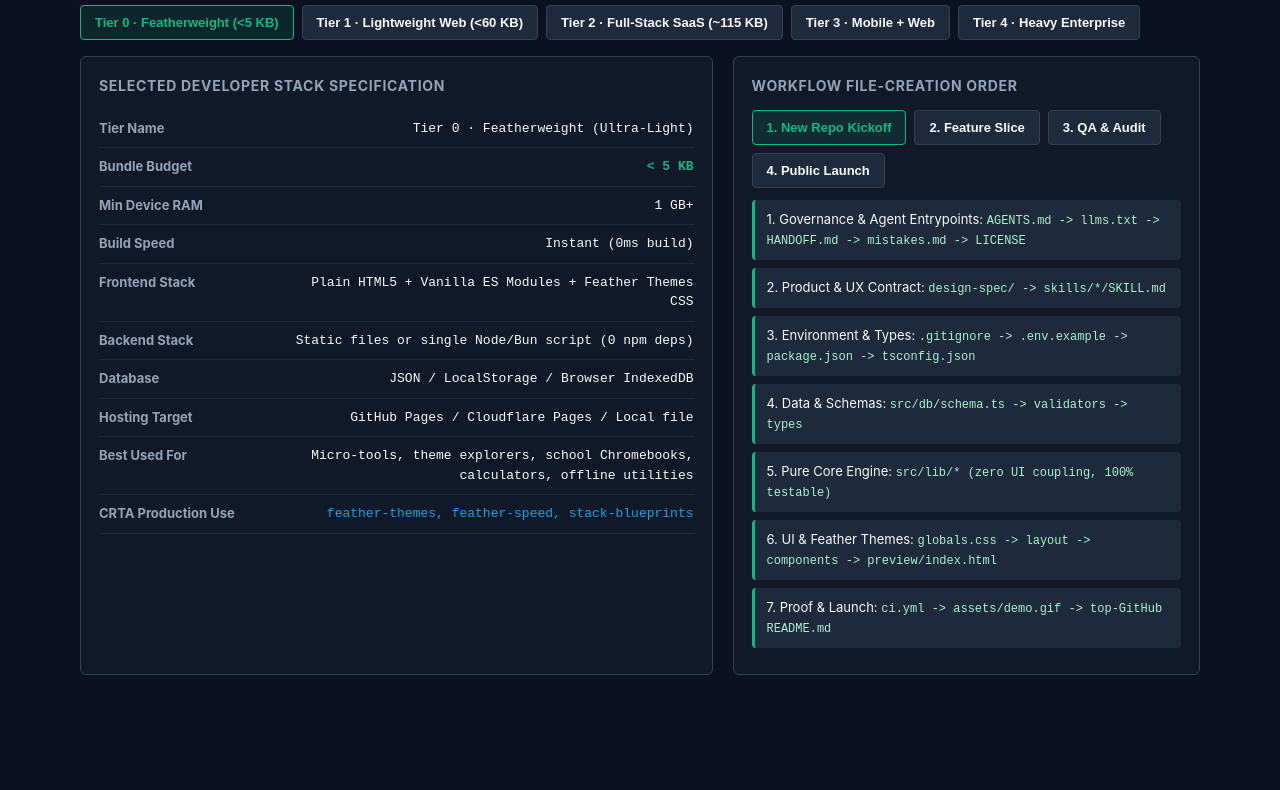
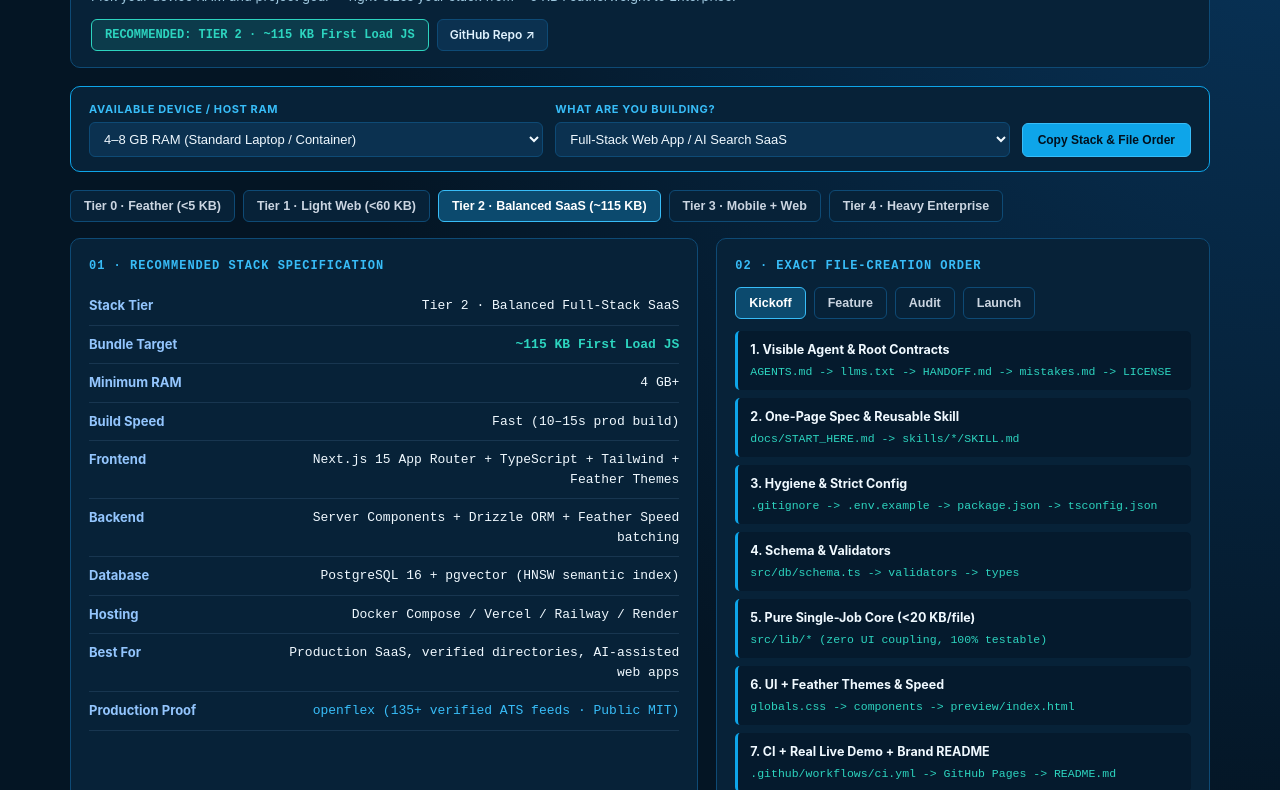
Before and after one commit to kelli-dotcom/stack-blueprints, a website: page preview/index.html in a window 1280 px wide. Shown: the part 109-899 px from the top of the page. Before the commit the page ends 808 px from the top, so only its background shows below. Drawn offline with Linux system fonts and the light colour scheme.

Commit message:
feat: add Ocean Blue 5-tier visuals, interactive stack recommender, and live demo links

```diff
--- a/preview/index.html
+++ b/preview/index.html
@@ -3,121 +3,142 @@
 <head>
   <meta charset="UTF-8" />
   <meta name="viewport" content="width=device-width, initial-scale=1.0" />
-  <title>Stack Blueprints — 5-Tier Developer Stack Matrix &amp; Workflow File-Order Live Demo</title>
+  <title>Stack Blueprints — Live 5-Tier Stack Recommender &amp; File-Order Explorer</title>
   <style>
     :root {
-      --bg: #0b1120;
-      --panel: #111827;
-      --card: #1e293b;
-      --border: #334155;
-      --text: #f8fafc;
-      --muted: #94a3b8;
-      --emerald: #10b981;
-      --cyan: #0ea5e9;
-      --amber: #f59e0b;
+      --bg: #041524;
+      --panel: #072238;
+      --card: #0b3150;
+      --border: #0e4a75;
+      --text: #f0f9ff;
+      --muted: #93c5fd;
+      --ocean: #0ea5e9;
+      --sky: #38bdf8;
+      --teal: #2dd4bf;
     }
     * { box-sizing: border-box; margin: 0; padding: 0; }
     body {
-      background: var(--bg);
+      background: radial-gradient(circle at top right, #083358 0%, var(--bg) 60%);
       color: var(--text);
       font-family: -apple-system, BlinkMacSystemFont, "Segoe UI", Roboto, sans-serif;
-      padding: 24px;
+      padding: 26px 20px;
       line-height: 1.5;
+      min-height: 100vh;
     }
-    .container { max-width: 1120px; margin: 0 auto; }
+    .container { max-width: 1140px; margin: 0 auto; }
     .header {
-      display: flex;
-      justify-content: space-between;
-      align-items: center;
-      border-bottom: 1px solid var(--border);
-      padding-bottom: 16px;
-      margin-bottom: 20px;
+      display: flex; flex-wrap: wrap; justify-content: space-between; align-items: center; gap: 12px;
+      background: var(--panel); border: 1px solid var(--border); border-radius: 10px;
+      padding: 16px 20px; margin-bottom: 18px;
     }
+    .eyebrow { font-family: ui-monospace, SFMono-Regular, monospace; font-size: 11px; color: var(--sky); letter-spacing: 1.8px; font-weight: 700; }
+    h1 { font-size: 23px; font-weight: 800; margin-top: 2px; }
+    .sub { font-size: 13px; color: #bae6fd; opacity: 0.85; }
     .badge {
-      padding: 5px 12px;
-      border-radius: 4px;
-      font-size: 12px;
-      font-weight: 700;
+      padding: 6px 13px; border-radius: 6px; font-size: 12px; font-weight: 800;
       font-family: ui-monospace, SFMono-Regular, monospace;
-      background: rgba(16, 185, 129, 0.15);
-      color: var(--emerald);
-      border: 1px solid var(--emerald);
+      background: rgba(45, 212, 191, 0.14); color: var(--teal); border: 1px solid var(--teal);
     }
+    .repo-link {
+      padding: 6px 12px; border-radius: 6px; font-size: 12px; font-weight: 600; text-decoration: none;
+      color: #e0f2fe; border: 1px solid var(--border); background: var(--card);
+    }
+    .recommender {
+      display: flex; flex-wrap: wrap; align-items: end; gap: 12px;
+      background: var(--panel); border: 1px solid var(--ocean); border-radius: 10px;
+      padding: 14px 18px; margin-bottom: 18px;
+    }
+    .field { flex: 1; min-width: 200px; }
+    .field label { display: block; font-size: 11px; font-weight: 700; text-transform: uppercase; color: var(--sky); margin-bottom: 5px; letter-spacing: 0.6px; }
+    .field select {
+      width: 100%; background: var(--card); color: var(--text); border: 1px solid var(--border);
+      padding: 8px 10px; border-radius: 6px; font-size: 13px;
+    }
+    .btn {
+      cursor: pointer; border-radius: 6px; padding: 9px 15px; font-size: 12px; font-weight: 800;
+      border: 1px solid var(--sky); background: var(--ocean); color: #02101d;
+    }
+    .btn:hover { background: var(--sky); }
     .tabs { display: flex; gap: 8px; margin-bottom: 16px; flex-wrap: wrap; }
     .tab-btn {
-      background: var(--card);
-      color: var(--text);
-      border: 1px solid var(--border);
-      padding: 9px 14px;
-      border-radius: 4px;
-      font-size: 13px;
-      font-weight: 600;
-      cursor: pointer;
+      background: var(--panel); color: #cbd5e1; border: 1px solid var(--border);
+      padding: 8px 13px; border-radius: 6px; font-size: 12.5px; font-weight: 700; cursor: pointer;
     }
-    .tab-btn.active {
-      border-color: var(--emerald);
-      color: var(--emerald);
-      background: rgba(16, 185, 129, 0.12);
+    .tab-btn.active { border-color: var(--sky); color: #fff; background: #0c4a6e; }
+    .grid { display: grid; grid-template-columns: 1.12fr 0.88fr; gap: 18px; }
+    @media (max-width: 860px) { .grid { grid-template-columns: 1fr; } }
+    .panel { background: var(--panel); border: 1px solid var(--border); border-radius: 10px; padding: 18px; }
+    .panel h2 { font-family: ui-monospace, monospace; font-size: 12px; text-transform: uppercase; letter-spacing: 1px; color: var(--sky); margin-bottom: 12px; }
+    .spec-row {
+      display: flex; justify-content: space-between; gap: 12px; padding: 9px 0;
+      border-bottom: 1px solid rgba(147, 197, 253, 0.12); font-size: 13px;
     }
-    .grid { display: grid; grid-template-columns: 1.15fr 0.85fr; gap: 20px; }
-    .panel {
-      background: var(--panel);
-      border: 1px solid var(--border);
-      border-radius: 6px;
-      padding: 18px;
-    }
-    .panel h2 { font-size: 14px; text-transform: uppercase; letter-spacing: 0.05em; color: var(--muted); margin-bottom: 14px; }
-    .spec-row {
-      display: flex;
-      justify-content: space-between;
-      padding: 9px 0;
-      border-bottom: 1px solid rgba(255,255,255,0.07);
-      font-size: 13px;
-    }
-    .spec-row strong { color: var(--muted); }
+    .spec-row strong { color: #93c5fd; }
     .spec-row span { font-family: ui-monospace, SFMono-Regular, monospace; color: var(--text); text-align: right; max-width: 68%; }
     .order-step {
-      background: var(--card);
-      border-left: 3px solid var(--emerald);
-      border-radius: 4px;
-      padding: 10px 12px;
-      margin-bottom: 8px;
-      font-size: 13px;
+      background: #051a2d; border-left: 3px solid var(--ocean); border-radius: 5px;
+      padding: 10px 12px; margin-bottom: 8px; font-size: 12.5px;
     }
-    .order-step code { color: #a7f3d0; font-family: ui-monospace, SFMono-Regular, monospace; font-size: 12px; }
+    .order-step code { color: var(--teal); font-family: ui-monospace, SFMono-Regular, monospace; font-size: 11.5px; display: block; margin-top: 3px; }
   </style>
 </head>
 <body>
   <div class="container">
     <div class="header">
       <div>
-        <h1 style="font-size: 22px; font-weight: 800;">Stack Blueprints · 5-Tier Stack Matrix &amp; File-Order Explorer</h1>
-        <p style="font-size: 13px; color: var(--muted);">From &lt;5 KB Zero-Dependency Featherweight (Tier 0) to Heavy Enterprise Monorepo (Tier 4)</p>
+        <div class="eyebrow">🔵 STACK-BLUEPRINTS // LIVE INTERACTIVE RECOMMENDER</div>
+        <h1>5-Tier Stack Matrix &amp; File-Order Explorer</h1>
+        <p class="sub">Pick your device RAM and project goal — right-sizes your stack from &lt; 5 KB Featherweight to Enterprise.</p>
       </div>
-      <div id="activeTierBadge" class="badge">TIER 0 · &lt; 5 KB</div>
+      <div style="display:flex;gap:8px;align-items:center;flex-wrap:wrap;">
+        <div id="activeTierBadge" class="badge">TIER 0 · &lt; 5 KB</div>
+        <a class="repo-link" href="https://github.com/kelli-dotcom/stack-blueprints" target="_blank" rel="noopener">GitHub Repo ↗</a>
+      </div>
+    </div>
+
+    <div class="recommender">
+      <div class="field">
+        <label for="ramInput">Available Device / Host RAM</label>
+        <select id="ramInput" onchange="autoRecommend()">
+          <option value="1">1–2 GB RAM (Chromebook / Phone / $5 VPS)</option>
+          <option value="4" selected>4–8 GB RAM (Standard Laptop / Container)</option>
+          <option value="16">16 GB+ RAM (Full Dev Workstation / Cluster)</option>
+        </select>
+      </div>
+      <div class="field">
+        <label for="goalInput">What Are You Building?</label>
+        <select id="goalInput" onchange="autoRecommend()">
+          <option value="micro">Micro-tool, Theme Kit, Calculator, or CLI</option>
+          <option value="mvp">Fast Content Site, Directory, or Solo MVP</option>
+          <option value="saas" selected>Full-Stack Web App / AI Search SaaS</option>
+          <option value="mobile">Offline-Capable Mobile + Web Field App</option>
+          <option value="enterprise">Multi-Team High-Throughput Platform</option>
+        </select>
+      </div>
+      <button class="btn" type="button" onclick="copyBlueprint()" id="copyBtn">Copy Stack &amp; File Order</button>
     </div>
 
     <div class="tabs" id="tierTabs">
-      <button class="tab-btn active" onclick="selectTier(0)">Tier 0 · Featherweight (&lt;5 KB)</button>
-      <button class="tab-btn" onclick="selectTier(1)">Tier 1 · Lightweight Web (&lt;60 KB)</button>
-      <button class="tab-btn" onclick="selectTier(2)">Tier 2 · Full-Stack SaaS (~115 KB)</button>
+      <button class="tab-btn" onclick="selectTier(0)">Tier 0 · Feather (&lt;5 KB)</button>
+      <button class="tab-btn" onclick="selectTier(1)">Tier 1 · Light Web (&lt;60 KB)</button>
+      <button class="tab-btn" onclick="selectTier(2)">Tier 2 · Balanced SaaS (~115 KB)</button>
       <button class="tab-btn" onclick="selectTier(3)">Tier 3 · Mobile + Web</button>
       <button class="tab-btn" onclick="selectTier(4)">Tier 4 · Heavy Enterprise</button>
     </div>
 
     <div class="grid">
       <div class="panel">
-        <h2>Selected Developer Stack Specification</h2>
+        <h2>01 · Recommended Stack Specification</h2>
         <div id="stackDetails"></div>
       </div>
 
       <div class="panel">
-        <h2>Workflow File-Creation Order</h2>
+        <h2>02 · Exact File-Creation Order</h2>
         <div class="tabs" id="orderTabs" style="margin-bottom:12px;">
-          <button class="tab-btn active" onclick="selectOrder('kickoff')">1. New Repo Kickoff</button>
-          <button class="tab-btn" onclick="selectOrder('feature')">2. Feature Slice</button>
-          <button class="tab-btn" onclick="selectOrder('audit')">3. QA &amp; Audit</button>
-          <button class="tab-btn" onclick="selectOrder('launch')">4. Public Launch</button>
+          <button class="tab-btn active" onclick="selectOrder('kickoff')">Kickoff</button>
+          <button class="tab-btn" onclick="selectOrder('feature')">Feature</button>
+          <button class="tab-btn" onclick="selectOrder('audit')">Audit</button>
+          <button class="tab-btn" onclick="selectOrder('launch')">Launch</button>
         </div>
         <div id="orderDetails"></div>
       </div>
@@ -128,7 +149,7 @@
     const TIERS = [
       {
         tier: 0, name: "Tier 0 · Featherweight (Ultra-Light)", bundle: "< 5 KB", ram: "1 GB+", speed: "Instant (0ms build)",
-        frontend: "Plain HTML5 + Vanilla ES Modules + Feather Themes CSS",
+        frontend: "HTML5 + Vanilla ES Modules + Feather Themes CSS",
         backend: "Static files or single Node/Bun script (0 npm deps)",
         database: "JSON / LocalStorage / Browser IndexedDB",
         hosting: "GitHub Pages / Cloudflare Pages / Local file",
@@ -137,97 +158,124 @@
       },
       {
         tier: 1, name: "Tier 1 · Lightweight Fast Web", bundle: "< 60 KB", ram: "2 GB+", speed: "Sub-second build",
-        frontend: "Astro or Vite + Preact / Vanilla TypeScript + Tailwind CSS",
-        backend: "Lightweight Edge/Node API routes + Feather Speed auto-tuning",
+        frontend: "Astro or Vite + Preact / TypeScript + Tailwind CSS",
+        backend: "Lightweight Edge/Node routes + Feather Speed budgets",
         database: "SQLite / Turso (libSQL)",
         hosting: "Cloudflare Workers / Fly.io / $5 VPS",
         bestFor: "Content directories, docs, fast landing pages, solo MVPs",
-        crtaExample: "Tech Worth Knowing"
+        crtaExample: "Editorial & lightweight directory sites"
       },
       {
-        tier: 2, name: "Tier 2 · Balanced Full-Stack SaaS", bundle: "~115 KB First Load JS", ram: "4 GB+", speed: "Fast (10-15s prod build)",
+        tier: 2, name: "Tier 2 · Balanced Full-Stack SaaS", bundle: "~115 KB First Load JS", ram: "4 GB+", speed: "Fast (10–15s prod build)",
         frontend: "Next.js 15 App Router + TypeScript + Tailwind + Feather Themes",
-        backend: "Next.js Server Components + Drizzle ORM + Feather Speed concurrency",
-        database: "PostgreSQL 16 + pgvector (HNSW semantic search)",
+        backend: "Server Components + Drizzle ORM + Feather Speed batching",
+        database: "PostgreSQL 16 + pgvector (HNSW semantic index)",
         hosting: "Docker Compose / Vercel / Railway / Render",
         bestFor: "Production SaaS, verified directories, AI-assisted web apps",
-        crtaExample: "openflex (61 live ATS feeds, 292+ Gatekeeper Pass)"
+        crtaExample: "openflex (135+ verified ATS feeds · Public MIT)"
       },
       {
         tier: 3, name: "Tier 3 · Cross-Platform Mobile + Web", bundle: "Native + <150 KB web", ram: "8 GB+", speed: "Moderate (native builds)",
         frontend: "Expo (React Native) or Flutter + Feather Themes tokens.json",
-        backend: "TypeScript API / Supabase (Postgres + Auth + Storage + Realtime)",
+        backend: "TypeScript API / Postgres + Auth + Realtime",
         database: "PostgreSQL + offline SQLite sync",
         hosting: "EAS / App Store / Google Play + Docker API",
-        bestFor: "Field operations, food trucks, school asset NFC scanners, offline-first mobile",
-        crtaExample: "GetCrowd, School IT Asset Tracker"
+        bestFor: "Field operations, offline-first mobile, NFC/camera workflows",
+        crtaExample: "Offline-capable mobile field & asset apps"
       },
       {
-        tier: 4, name: "Tier 4 · Heavy High-Scale Enterprise", bundle: "Multi-package monorepo", ram: "16 GB+", speed: "Heavy (CI-cached builds)",
+        tier: 4, name: "Tier 4 · Heavy High-Scale Enterprise", bundle: "Multi-package monorepo", ram: "16 GB+", speed: "CI-cached builds",
         frontend: "Turborepo Monorepo + Shared Design System + Next.js Apps",
-        backend: "Dedicated Go/Rust/Node microservices + Queue Workers (Redis/BullMQ)",
-        database: "Managed HA PostgreSQL + Read Replicas + Object Storage + Vector DB",
+        backend: "Go/Rust/Node workers + Queue Pipelines (Redis/BullMQ)",
+        database: "HA PostgreSQL + Read Replicas + Object Storage + Vector DB",
         hosting: "Kubernetes / AWS ECS / Multi-region Docker",
-        bestFor: "Multi-team enterprise platforms, high-throughput ingestion pipelines",
-        crtaExample: "Multi-district School Kitchen OS"
+        bestFor: "Multi-team enterprise platforms, high-throughput pipelines",
+        crtaExample: "Multi-region worker & compliance platforms"
       }
     ];
 
     const ORDERS = {
       kickoff: [
-        "1. Governance & Agent Entrypoints: <code>AGENTS.md -> llms.txt -> HANDOFF.md -> mistakes.md -> LICENSE</code>",
-        "2. Product & UX Contract: <code>design-spec/ -> skills/*/SKILL.md</code>",
-        "3. Environment & Types: <code>.gitignore -> .env.example -> package.json -> tsconfig.json</code>",
-        "4. Data & Schemas: <code>src/db/schema.ts -> validators -> types</code>",
-        "5. Pure Core Engine: <code>src/lib/* (zero UI coupling, 100% testable)</code>",
-        "6. UI & Feather Themes: <code>globals.css -> layout -> components -> preview/index.html</code>",
-        "7. Proof & Launch: <code>ci.yml -> assets/demo.gif -> top-GitHub README.md</code>"
+        ["1. Visible Agent & Root Contracts", "AGENTS.md -> llms.txt -> HANDOFF.md -> mistakes.md -> LICENSE"],
+        ["2. One-Page Spec & Reusable Skill", "docs/START_HERE.md -> skills/*/SKILL.md"],
+        ["3. Hygiene & Strict Config", ".gitignore -> .env.example -> package.json -> tsconfig.json"],
+        ["4. Schema & Validators", "src/db/schema.ts -> validators -> types"],
+        ["5. Pure Single-Job Core (<20 KB/file)", "src/lib/* (zero UI coupling, 100% testable)"],
+        ["6. UI + Feather Themes & Speed", "globals.css -> components -> preview/index.html"],
+        ["7. CI + Real Live Demo + Brand README", ".github/workflows/ci.yml -> GitHub Pages -> README.md"]
       ],
       feature: [
-        "1. Update Contract First: <code>design-spec/ -> types / schema</code>",
-        "2. Pure Logic & Scoring: <code>src/lib/* + unit smoke test</code>",
-        "3. Wire UI Component: <code>src/app/* with Feather Speed budgets</code>",
-        "4. Verify & Log: <code>tsc --noEmit -> build -> update HANDOFF.md</code>"
+        ["1. Frame & Guardrails First", "Read START_HERE.md + mistakes.md before editing"],
+        ["2. Pure Logic (<20 KB per file)", "src/lib/* + smoke test"],
+        ["3. Wire UI with Adaptive Budgets", "src/components/* + Feather Speed tiers"],
+        ["4. Verify & Push-Off", "typecheck -> smoke test -> update HANDOFF.md"]
       ],
       audit: [
-        "1. Static Type & Schema Check: <code>tsc --noEmit && validate-handoff.ts</code>",
-        "2. Live Link & Contrast Audit: <code>audit-links.ts && feather-themes verify</code>",
-        "3. Hardware Budget Check: <code>feather-perf diagnose (ECO / BALANCED / ULTRA)</code>",
-        "4. Record Guardrails: <code>append root cause & rule to mistakes.md</code>"
+        ["1. Feather Code-Size & File Gate", "node scripts/verify.mjs (every code file < 20 KB)"],
+        ["2. Static Type & Handoff Check", "tsc --noEmit && validate-handoff"],
+        ["3. Contrast & Dead-Link Audit", "feather-fix.mjs && live HTTP 200 verification"],
+        ["4. Permanent Guardrail Entry", "Log root cause & Never Repeat rule in mistakes.md"]
       ],
       launch: [
-        "1. Live Interactive Demo: <code>preview/index.html or localhost:3000</code>",
-        "2. Capture Real Visual Proof: <code>assets/demo.gif (Mandatory README rule)</code>",
-        "3. Top-1% GitHub README: <code>10s Hero + Shields + Demo GIF + 5W+H Clarity Story</code>",
-        "4. Cross-Link Ecosystem: <code>Update CRTA-Master-Spec & GitHub Profile README</code>"
+        ["1. Publish Real Working Live Demo", "Enable GitHub Pages / hosted app URL (verify HTTP 200)"],
+        ["2. Craft Brand-Matched Visuals", "Custom hero-banner.svg + preview.svg matching repo job"],
+        ["3. Uneven U README Check", "4 -> 3 -> 2 -> 1 -> 3 -> 5 flow with mobile-safe badges"],
+        ["4. Ecosystem Sync", "Update CHANGELOG.md, HANDOFF.md & profile README"]
       ]
     };
 
+    let currentTier = 2;
+    let currentOrder = "kickoff";
+
+    function autoRecommend() {
+      const ram = Number(document.getElementById("ramInput").value);
+      const goal = document.getElementById("goalInput").value;
+      const map = { micro: 0, mvp: 1, saas: 2, mobile: 3, enterprise: 4 };
+      let idx = map[goal];
+      if (ram <= 2 && idx > 1) idx = 1;
+      if (ram <= 8 && idx > 3) idx = 3;
+      selectTier(idx);
+    }
+
     function selectTier(idx) {
+      currentTier = idx;
       const t = TIERS[idx];
       document.querySelectorAll("#tierTabs .tab-btn").forEach((b, i) => b.classList.toggle("active", i === idx));
-      document.getElementById("activeTierBadge").textContent = "TIER " + t.tier + " · " + t.bundle;
+      document.getElementById("activeTierBadge").textContent = `RECOMMENDED: TIER ${t.tier} · ${t.bundle}`;
       document.getElementById("stackDetails").innerHTML = `
-        <div class="spec-row"><strong>Tier Name</strong><span>${t.name}</span></div>
-        <div class="spec-row"><strong>Bundle Budget</strong><span style="color:var(--emerald);font-weight:700;">${t.bundle}</span></div>
-        <div class="spec-row"><strong>Min Device RAM</strong><span>${t.ram}</span></div>
+        <div class="spec-row"><strong>Stack Tier</strong><span>${t.name}</span></div>
+        <div class="spec-row"><strong>Bundle Target</strong><span style="color:var(--teal);font-weight:700;">${t.bundle}</span></div>
+        <div class="spec-row"><strong>Minimum RAM</strong><span>${t.ram}</span></div>
         <div class="spec-row"><strong>Build Speed</strong><span>${t.speed}</span></div>
-        <div class="spec-row"><strong>Frontend Stack</strong><span>${t.frontend}</span></div>
-        <div class="spec-row"><strong>Backend Stack</strong><span>${t.backend}</span></div>
+        <div class="spec-row"><strong>Frontend</strong><span>${t.frontend}</span></div>
+        <div class="spec-row"><strong>Backend</strong><span>${t.backend}</span></div>
         <div class="spec-row"><strong>Database</strong><span>${t.database}</span></div>
-        <div class="spec-row"><strong>Hosting Target</strong><span>${t.hosting}</span></div>
-        <div class="spec-row"><strong>Best Used For</strong><span>${t.bestFor}</span></div>
-        <div class="spec-row"><strong>CRTA Production Use</strong><span style="color:var(--cyan);">${t.crtaExample}</span></div>
+        <div class="spec-row"><strong>Hosting</strong><span>${t.hosting}</span></div>
+        <div class="spec-row"><strong>Best For</strong><span>${t.bestFor}</span></div>
+        <div class="spec-row"><strong>Production Proof</strong><span style="color:var(--sky);">${t.crtaExample}</span></div>
       `;
     }
 
     function selectOrder(key) {
+      currentOrder = key;
       const keys = ["kickoff", "feature", "audit", "launch"];
       document.querySelectorAll("#orderTabs .tab-btn").forEach((b, i) => b.classList.toggle("active", keys[i] === key));
-      document.getElementById("orderDetails").innerHTML = ORDERS[key].map(s => `<div class="order-step">${s}</div>`).join("");
+      document.getElementById("orderDetails").innerHTML = ORDERS[key]
+        .map(([title, code]) => `<div class="order-step"><strong>${title}</strong><code>${code}</code></div>`)
+        .join("");
     }
 
-    selectTier(0);
+    function copyBlueprint() {
+      const t = TIERS[currentTier];
+      const steps = ORDERS[currentOrder].map(([title, code]) => `- ${title}: ${code}`).join("\n");
+      const text = `# ${t.name}\n- Bundle: ${t.bundle} | Min RAM: ${t.ram}\n- Frontend: ${t.frontend}\n- Backend: ${t.backend}\n- Database: ${t.database}\n\n## File-Creation Order (${currentOrder})\n${steps}`;
+      navigator.clipboard.writeText(text);
+      const btn = document.getElementById("copyBtn");
+      btn.textContent = "✓ Copied Blueprint!";
+      setTimeout(() => { btn.textContent = "Copy Stack & File Order"; }, 2200);
+    }
+
+    autoRecommend();
     selectOrder("kickoff");
   </script>
 </body>
```
Also changed, not shown: HANDOFF.md (+1 -1 lines), README.md, demo/hero-banner.svg (added), demo/preview.svg.
